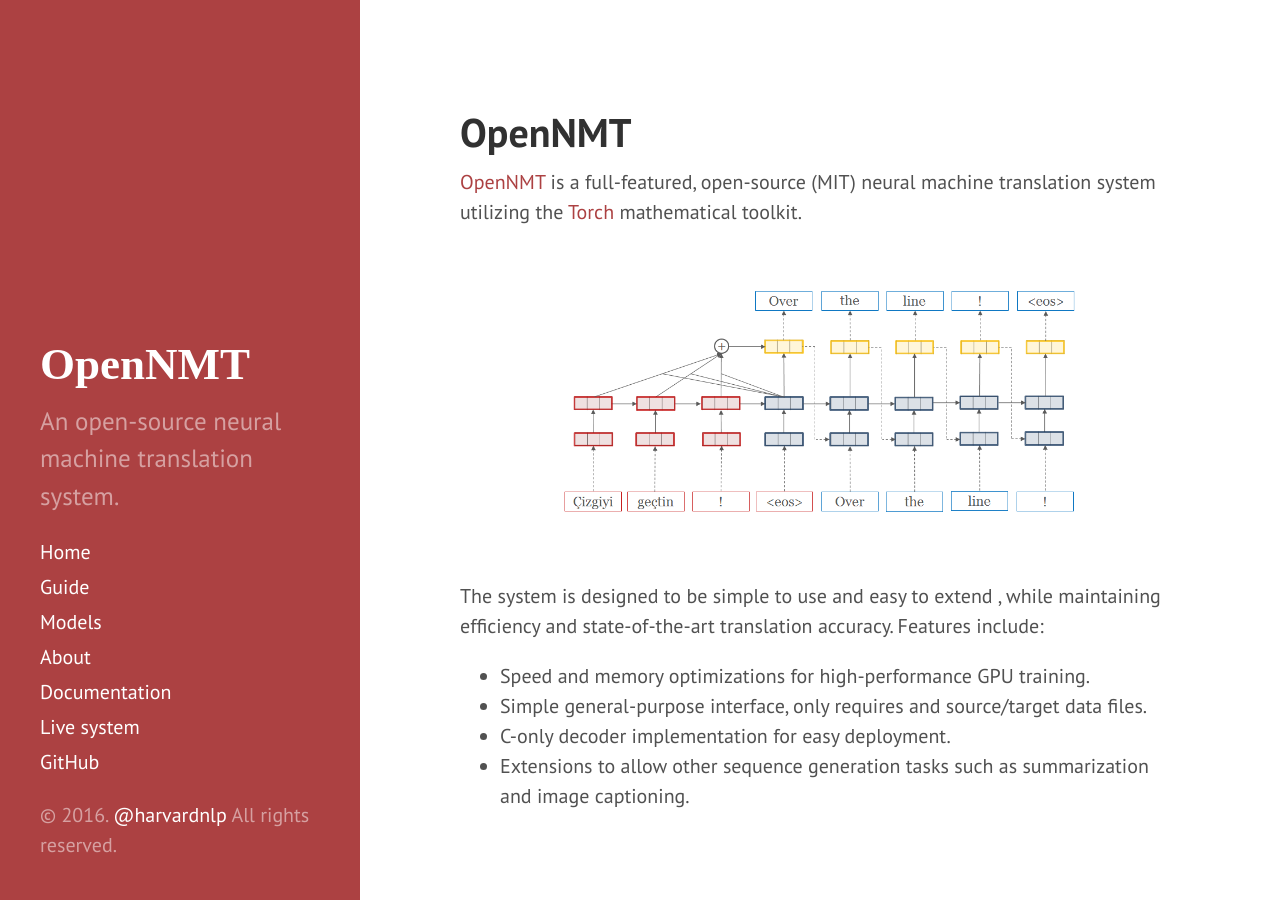
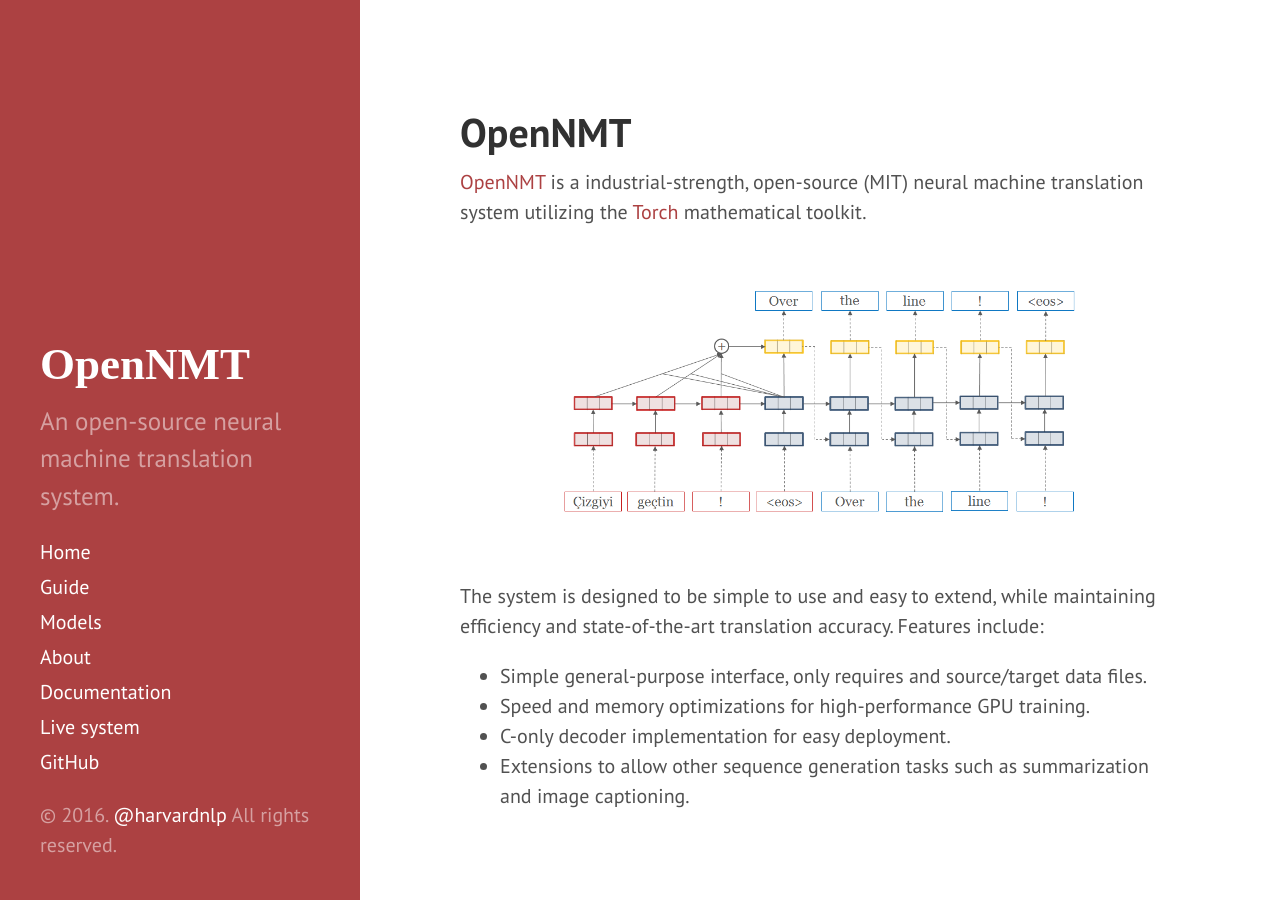
Before and after one commit to OpenNMT/opennmt.github.io, a Jekyll site: the page built from index.md, in a window 1280 px wide. Built offline with Jekyll 4.4.1, drawn with Linux system fonts in a browser that asks for light colours.

Commit message:
Update index.md

```diff
--- a/index.md
+++ b/index.md
@@ -5,17 +5,17 @@ title: Home
 
 # OpenNMT
 
-<a href="https://opennmt.github.io/">OpenNMT</a> is a full-featured,
+<a href="https://opennmt.github.io/">OpenNMT</a> is a industrial-strength,
 open-source (MIT) neural machine translation system utilizing the
 [Torch](http://torch.ch) mathematical toolkit.
 
 <center style="padding: 40px"><img width="80%" src="http://opennmt.github.io/simple-attn.png" /></center>
 
-The system is designed to be simple to use and easy to extend , while
+The system is designed to be simple to use and easy to extend, while
 maintaining efficiency and state-of-the-art translation
 accuracy. Features include:
 
+* Simple general-purpose interface, only requires and source/target data files.
 * Speed and memory optimizations for high-performance GPU training.
-* Simple general-purpose interface, only requires and source/target data files.
 * C-only decoder implementation for easy deployment.
 * Extensions to allow other sequence generation tasks such as summarization and image captioning.
```
